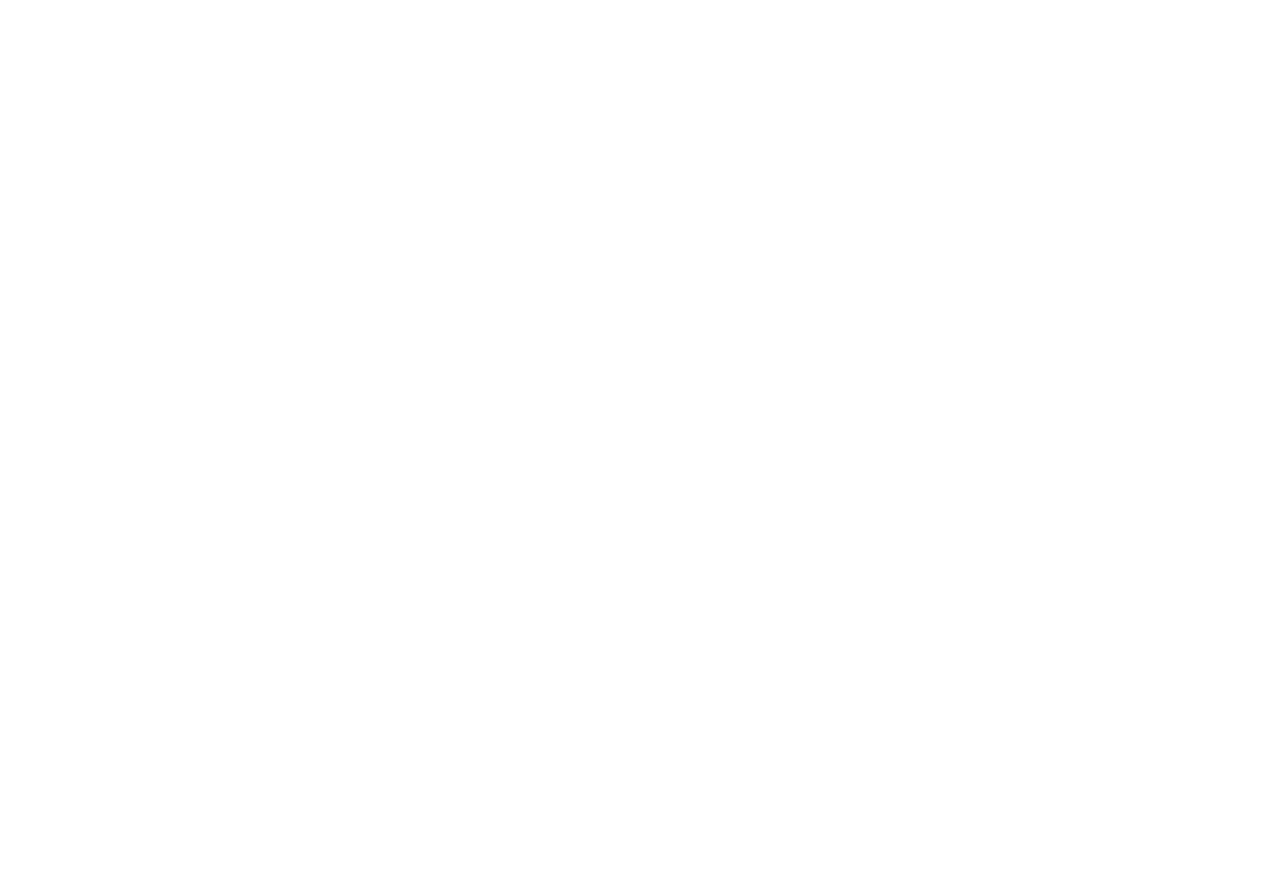
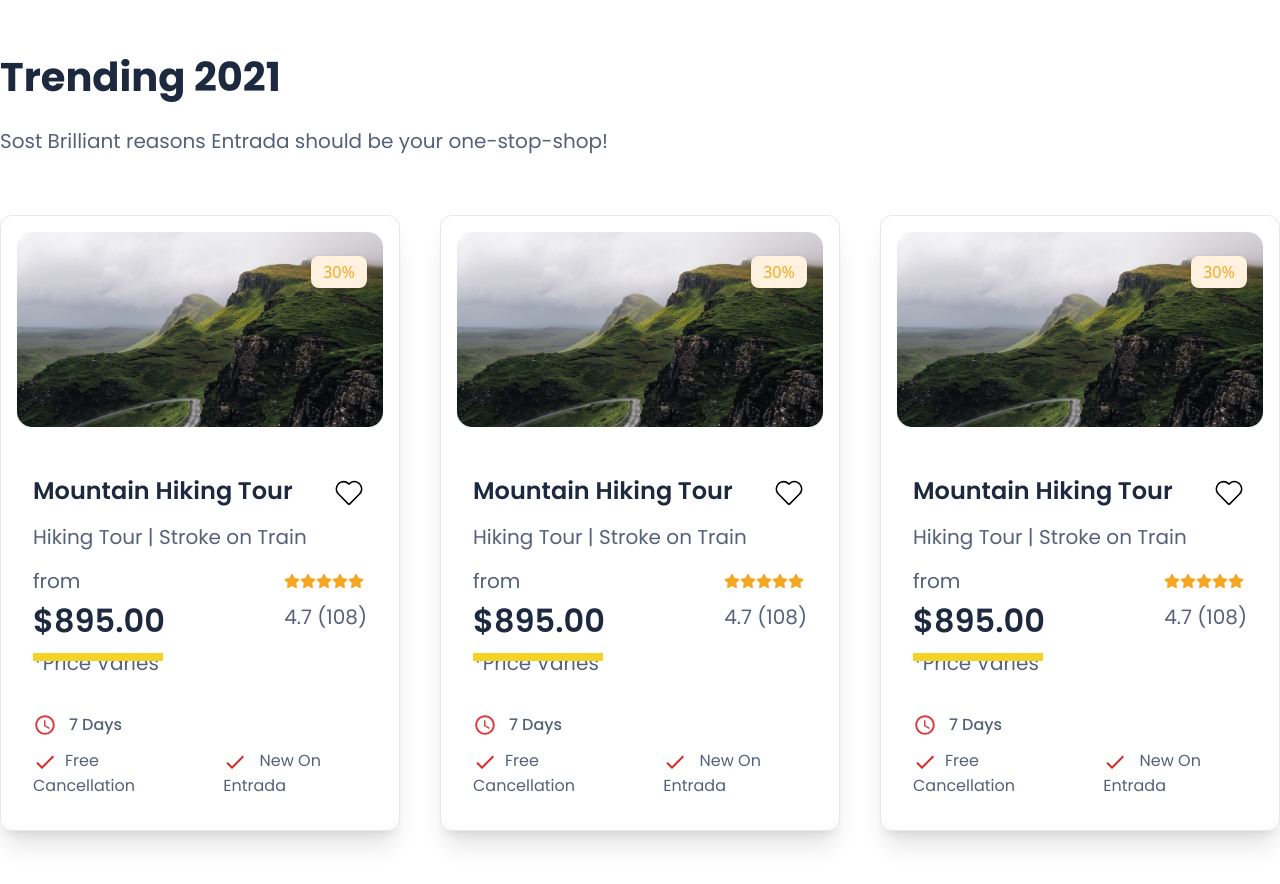
Before and after one commit to Mr-Rafiqul-Islam/EMPRISE-a-hotel-booking-site, a React (Vite) app: page / in a window 1280 px wide. Shown: the part 1740-2624 px from the top of the page. Before the commit the page ends 1717 px from the top, so only its background shows below. Built offline with nearby package versions, Linux system fonts and the light colour scheme.

Commit message:
trending updated

```diff
--- /dev/null
+++ b/src/components/CradTrending.jsx
@@ -0,0 +1,85 @@
+import React from "react";
+import Subheading from "./Subheading";
+import Paragraph from "./Paragraph";
+import Image from "./Image";
+import { CiHeart } from "react-icons/ci";
+import { FaStar } from "react-icons/fa";
+import { IoMdTime } from "react-icons/io";
+import { MdDone } from "react-icons/md";
+
+function CradTrending({ cardimg, discount, title, des, price }) {
+  return (
+    <div className="border rounded-xl shadow-xl">
+      <div className="p-4 relative">
+        {/* card_image */}
+        <Image className="block" src={cardimg} />
+        {/* batch */}
+        <div className="w-14 h-8 bg-[#FEF2DE] text-[#F5A623] rounded-lg shadow absolute top-10 right-8 flex justify-center items-center">
+          {discount}
+        </div>
+      </div>
+      {/* content  */}
+      <div className="p-8">
+        <div className="flex justify-between mb-4">
+          <div>
+            <Subheading text={title} className="font-semibold mb-4" />
+            <Paragraph className="text-[#99A3AD] text-base" text={des} />
+          </div>
+          {/* addToFav */}
+          <CiHeart className="inline-block text-4xl" />
+        </div>
+        <div className="flex justify-between">
+          <div>
+            <Paragraph text="from" className="text-sm mb-[10px]" />
+            {/* Price */}
+            <span className="before:w-[130px] before:bg-[#f5d223] before:h-2 before:content-normal before:absolute before:-bottom-6 before:-z-1 relative">
+              <Subheading
+                text={price}
+                className="font-semibold text-[32px] mb-3"
+              />
+            </span>
+            <Paragraph
+              className="text-[#99A3AD] text-sm"
+              text="*Price Varies"
+            />
+          </div>
+          {/* rating & review */}
+          <div>
+            <span className="text-[#F5A623]">
+              <FaStar className="inline-block" />
+              <FaStar className="inline-block" />
+              <FaStar className="inline-block" />
+              <FaStar className="inline-block" />
+              <FaStar className="inline-block" />
+            </span>
+            <Paragraph
+              className="text-[#99A3AD] text-sm mt-3"
+              text="4.7 (108)"
+            />
+          </div>
+        </div>
+        {/* footer */}
+        <div className="mt-9">
+          <div className="flex items-center mb-3">
+            <IoMdTime className="inline-block me-3 text-2xl text-red-600" />
+            <p className="font-poppins font-medium text-base text-para">
+              7 Days
+            </p>
+          </div>
+          <div className="flex items-center gap-10">
+            <p className="font-poppins text-base text-para">
+              <MdDone className="inline-block me-2 text-2xl text-red-600" />
+              Free Cancellation
+            </p>
+            <p className="font-poppins text-base text-para">
+              <MdDone className="inline-block me-2 text-2xl text-red-600" /> New
+              On Entrada
+            </p>
+          </div>
+        </div>
+      </div>
+    </div>
+  );
+}
+
+export default CradTrending;
--- /dev/null
+++ b/src/components/Image.jsx
@@ -0,0 +1,9 @@
+import React from 'react'
+
+function Image({src, className}) {
+  return (
+    <img src={src} alt={src} className={`${className}`}/>
+  )
+}
+
+export default Image
--- a/src/components/Paragraph.jsx
+++ b/src/components/Paragraph.jsx
@@ -2,7 +2,7 @@
 
 const Paragraph = ({text,className}) => {
   return (
-    <p className={`font-poppins font-normal text-[#546179] text-xl ${className}`}>{text}</p>
+    <p className={`font-poppins font-normal text-para text-xl ${className}`}>{text}</p>
   )
 }
 
--- /dev/null
+++ b/src/components/layouts/Trending.jsx
@@ -0,0 +1,26 @@
+import React from "react";
+import Container from "../Container";
+import Heading from "../Heading";
+import Paragraph from "../Paragraph";
+import CradTrending from "../CradTrending";
+import mountain from '../../assets/images/Photo1.png'
+
+function Trending() {
+  return (
+    <section className="py-[70px]">
+      <Container>
+        <div className="mb-[60px]">
+          <Heading text="Trending 2021" className="mb-5" />
+          <Paragraph text="Sost Brilliant reasons Entrada should be your one-stop-shop!" />
+        </div>
+        <div className="flex gap-10">
+        <CradTrending cardimg={mountain} discount='30%' des='Hiking Tour | Stroke on Train' price='$895.00' title='Mountain Hiking Tour'/>
+        <CradTrending cardimg={mountain} discount='30%' des='Hiking Tour | Stroke on Train' price='$895.00' title='Mountain Hiking Tour'/>
+        <CradTrending cardimg={mountain} discount='30%' des='Hiking Tour | Stroke on Train' price='$895.00' title='Mountain Hiking Tour'/>
+        </div>
+      </Container>
+    </section>
+  );
+}
+
+export default Trending;
--- a/src/pages/Home.jsx
+++ b/src/pages/Home.jsx
@@ -2,6 +2,7 @@
 import Banner from '../components/layouts/Banner'
 import Header from '../components/layouts/Header'
 import Category from '../components/layouts/Category'
+import Trending from '../components/layouts/Trending'
 
 function Home() {
   return (
@@ -9,6 +10,7 @@
         <Header/>
         <Banner/>
         <Category/>
+        <Trending/>
 
     </section>
   )
--- a/tailwind.config.js
+++ b/tailwind.config.js
@@ -14,6 +14,7 @@
       },
       colors: {
         primary: '#1D293F',
+        para: '#546179',
       },
     },
   },
```
